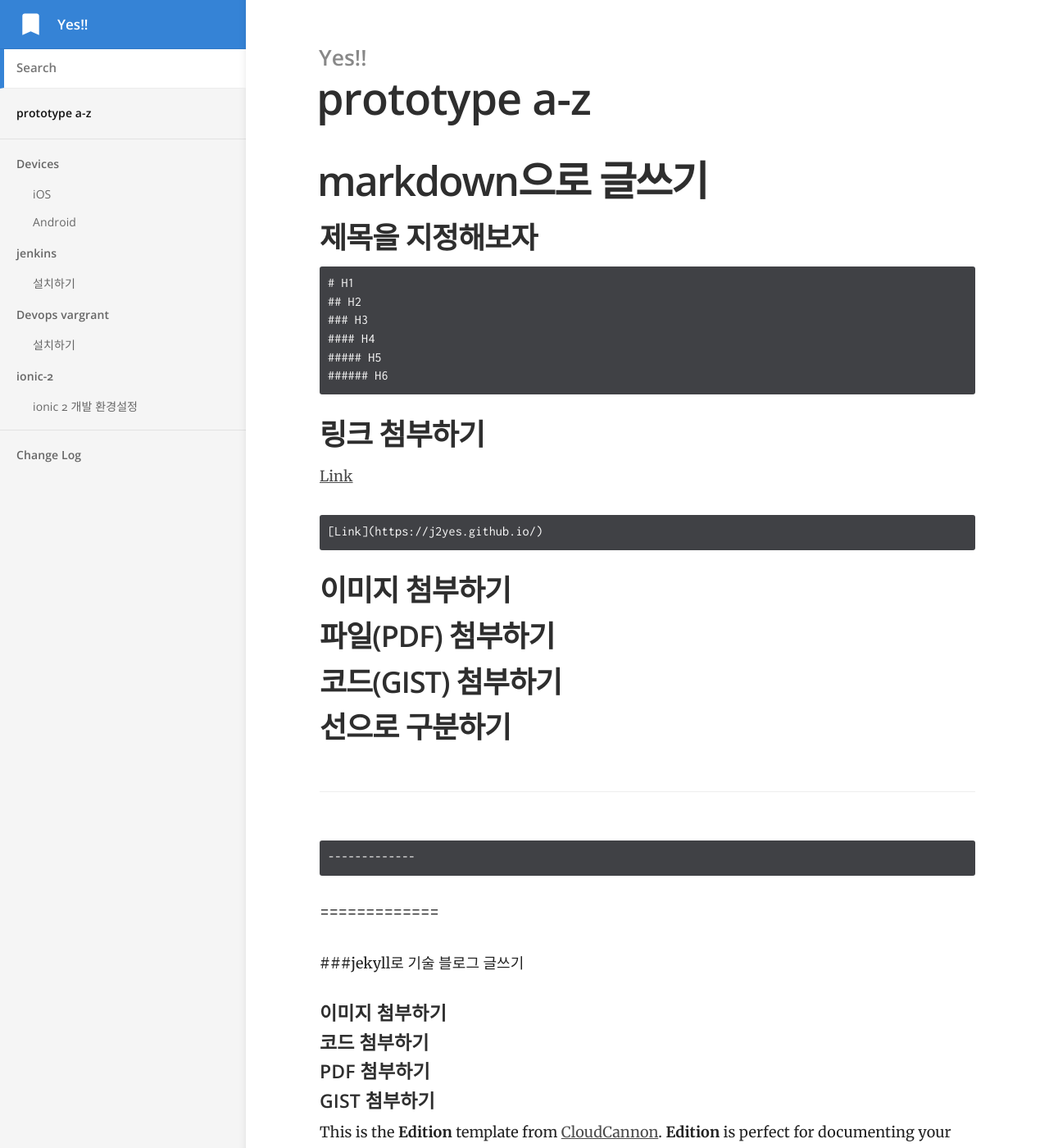
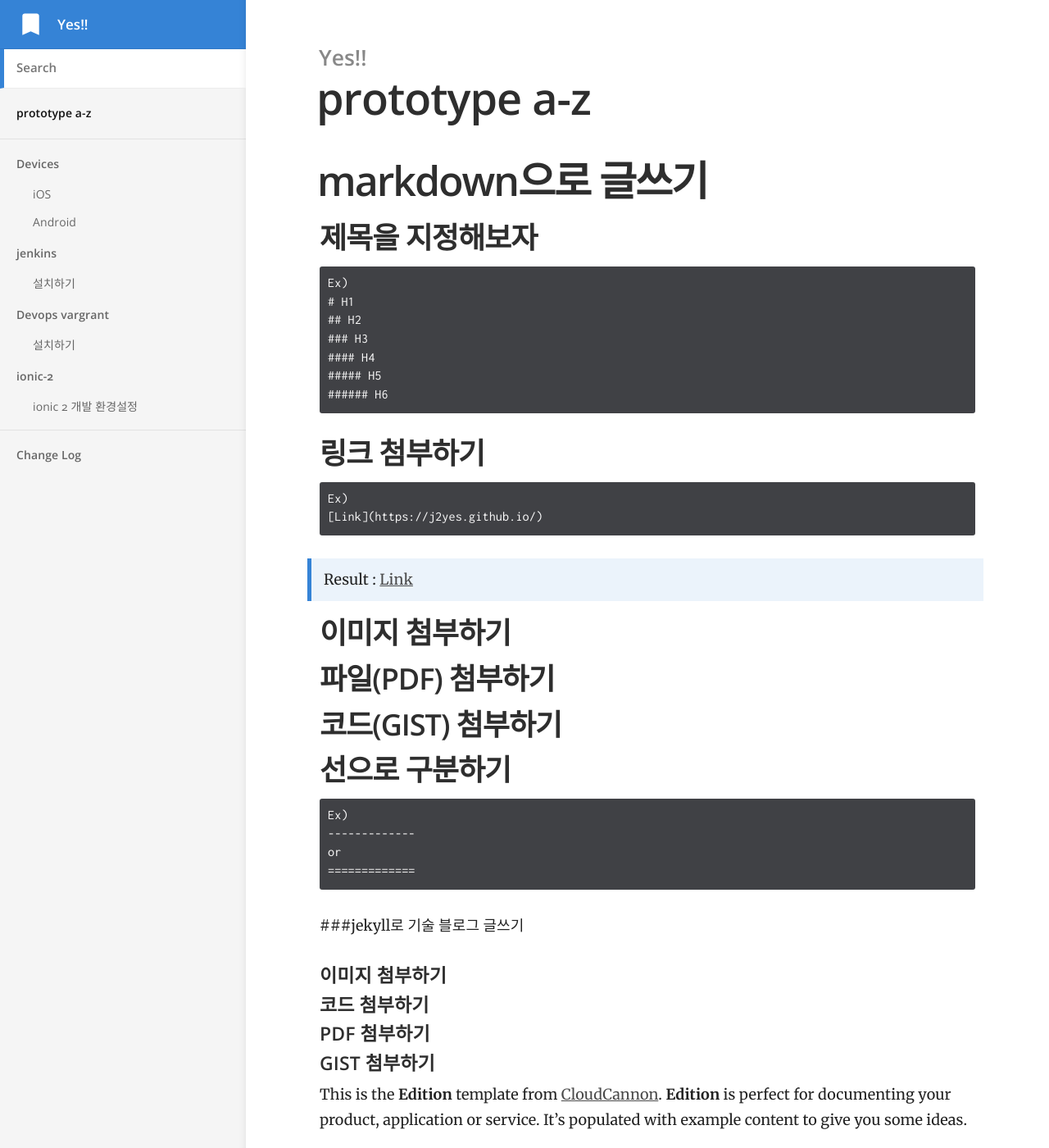
Before and after one commit to j2yes/j2yes.github.io, a Jekyll site: the page built from index.md, in a window 1280 px wide and 1400 px high. Shown: the whole window at 82% size. Built offline with Jekyll 4.4.1, drawn with Linux system fonts in a browser that asks for light colours; comment, search, counter and statistics services are not loaded.

Commit message:
Updated 'index.md' via CloudCannon

````diff
--- a/index.md
+++ b/index.md
@@ -9,6 +9,7 @@ comments: true
 ## 제목을 지정해보자
 
 ```
+Ex)
 # H1
 ## H2
 ### H3
@@ -18,10 +19,12 @@ comments: true
 ```
 
 ## 링크 첨부하기
+
+```
+Ex)
 [Link](https://j2yes.github.io/)
 ```
-[Link](https://j2yes.github.io/)
-```
+> Result : [Link](https://j2yes.github.io/)
 
 ## 이미지 첨부하기
 
@@ -30,13 +33,14 @@ comments: true
 ## 코드(GIST) 첨부하기
 
 ## 선으로 구분하기
--------------
 
 ```
+Ex)
 -------------
+or
+=============
 ```
 
-=============
 
 
 
````
